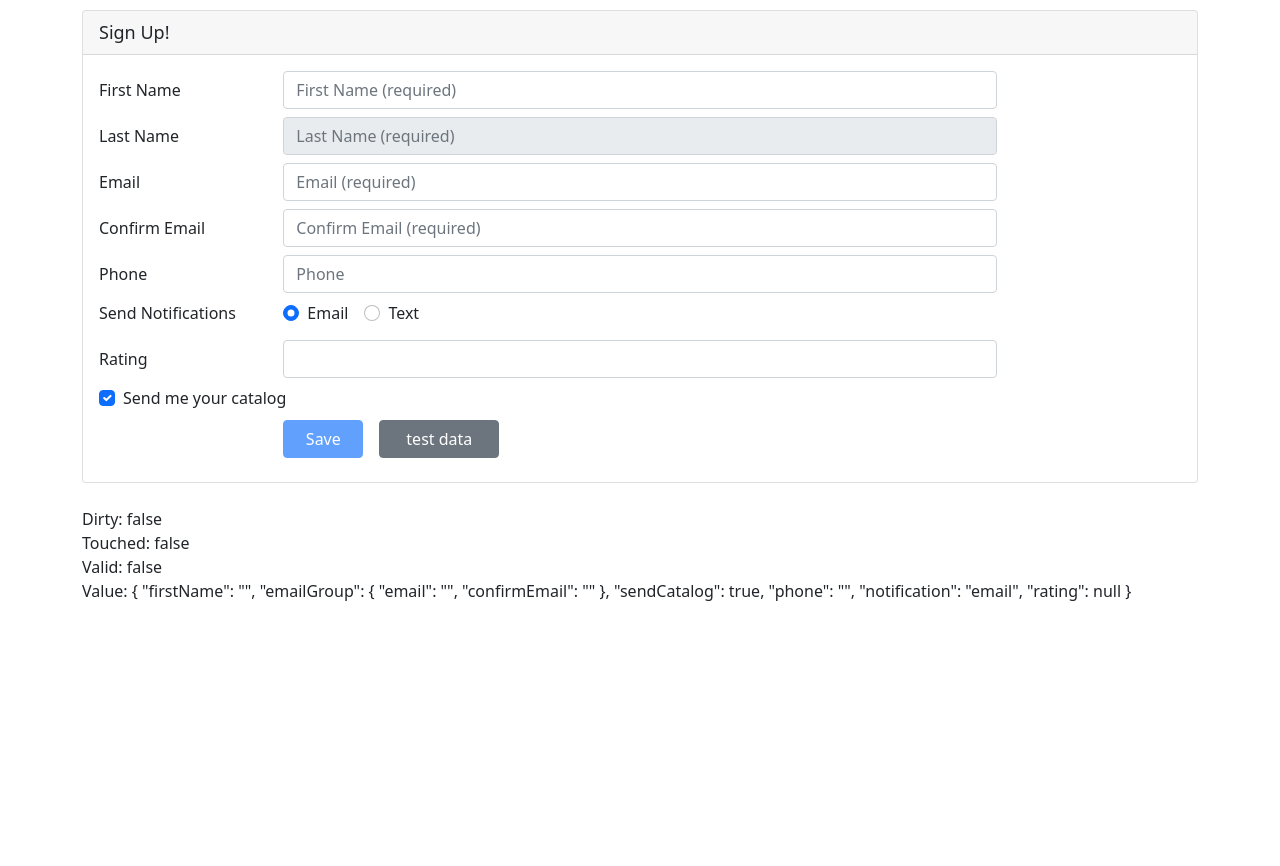
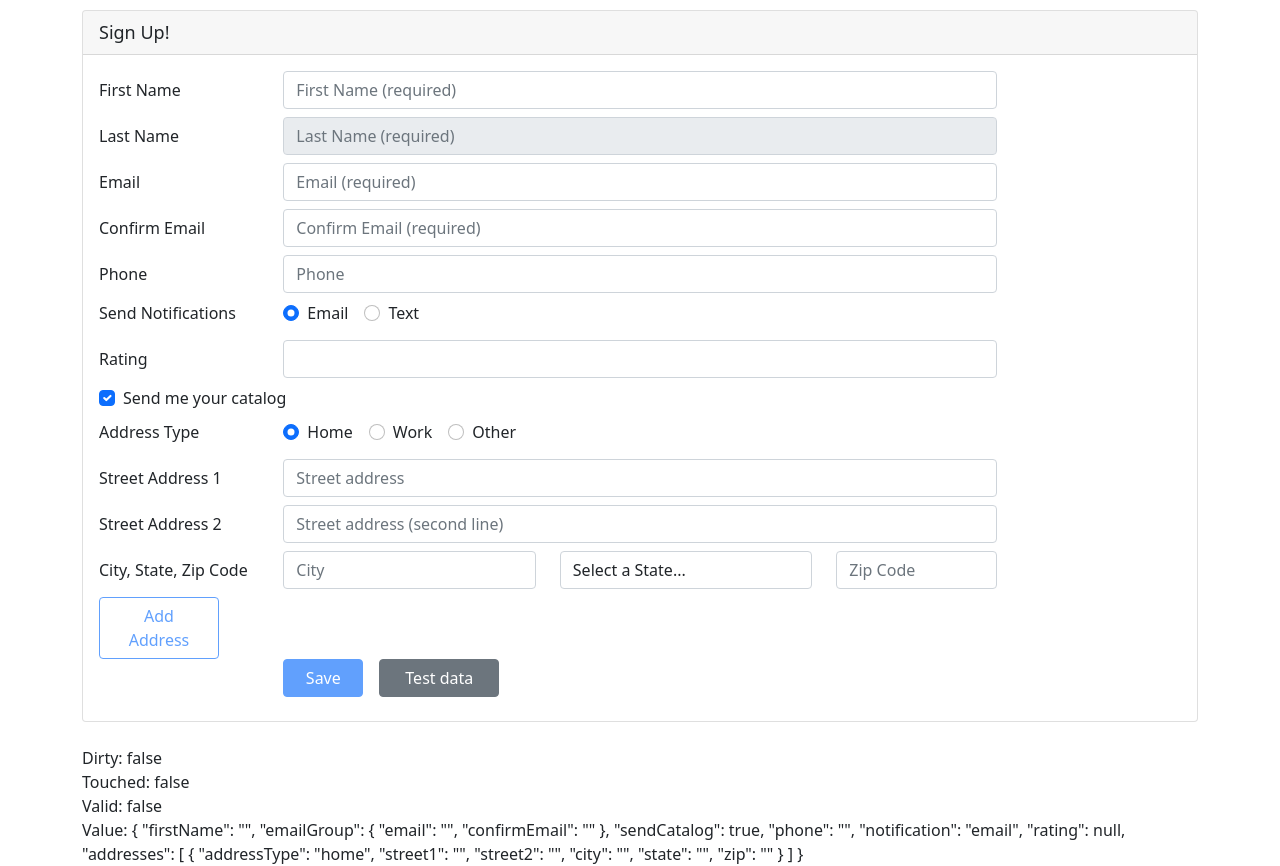
Before and after one commit to nadafathy99/angular-reactive-forms-, an Angular app: page / in a window 1280 px wide. Before the commit the page ends 800 px from the top, so only its background shows below. Built offline with nearby package versions, Linux system fonts and the light colour scheme.

Commit message:
watching on notification value, Duplicating addresses formGroup
Watching on formControl using valueChanges property.
Duplicating formGroup using formArray

```diff
--- a/src/app/customers-reactive/customers-reactive.component.html
+++ b/src/app/customers-reactive/customers-reactive.component.html
@@ -4,10 +4,10 @@
   </div>
 
   <div class="card-body">
-    <form novalidate
-          (ngSubmit)="save()"
+    <form (ngSubmit)="save()"
           [formGroup]="customerForm">
 
+      <!-- First Name -->
       <div class="form-group row mb-2">
         <label class="col-md-2 col-form-label"
                for="firstNameId">First Name</label>
@@ -29,6 +29,7 @@
         </div>
       </div>
 
+      <!-- Last Name -->
       <div class="form-group row mb-2">
         <label class="col-md-2 col-form-label"
                for="lastNameId">Last Name</label>
@@ -50,6 +51,7 @@
         </div>
       </div>
 
+      <!-- Email -->
       <div formGroupName="emailGroup">
         <div class="form-group row mb-2">
           <label class="col-md-2 col-form-label"
@@ -59,10 +61,11 @@
                    id="emailId"
                    type="email"
                    placeholder="Email (required)"
-                   formControlName="email" />
-            <!-- <span class="invalid-feedback">
+                   formControlName="email"
+                   [ngClass]="{'is-invalid':emailMessage}" />
+            <span class="invalid-feedback">
               {{ emailMessage }}
-            </span> -->
+            </span>
           </div>
         </div>
 
@@ -91,8 +94,7 @@
         </div>
       </div>
 
-
-
+      <!-- Phone -->
       <div class="form-group row mb-2">
         <label class="col-md-2 col-form-label"
                for="phoneId">Phone</label>
@@ -111,6 +113,7 @@
         </div>
       </div>
 
+      <!-- Notification -->
       <div class="form-group row mb-2">
         <label class="col-md-2 col-form-label pt-0">Send Notifications</label>
         <div class="col-md-8">
@@ -119,8 +122,7 @@
               <input class="form-check-input"
                      type="radio"
                      value="email"
-                     formControlName="notification"
-                     (click)="setNotification('email')">Email
+                     formControlName="notification">Email
             </label>
           </div>
           <div class="form-check form-check-inline">
@@ -128,13 +130,13 @@
               <input class="form-check-input"
                      type="radio"
                      value="text"
-                     formControlName="notification"
-                     (click)="setNotification('text')">Text
+                     formControlName="notification">Text
             </label>
           </div>
         </div>
       </div>
 
+      <!-- Rating -->
       <div class="form-group row mb-2">
         <label class="col-md-2 col-form-label"
                for="ratingId">Rating</label>
@@ -153,6 +155,8 @@
           </span>
         </div>
       </div>
+
+      <!-- Send Catalog -->
       <div class="form-group row mb-2">
         <div class="col-md-8">
           <div class="form-check">
@@ -166,85 +170,88 @@
         </div>
       </div>
 
-      <!-- <div *ngIf="customer.sendCatalog">
+      <div *ngIf="customerForm.get('sendCatalog')?.value">
+        <div formArrayName="addresses"
+             *ngFor="let address of addresses.controls; let i = index ">
+          <div [formGroupName]="i">
+            <!-- Address Type -->
             <div class="form-group row mb-2">
-          <label class="col-md-2 col-form-label pt-0">Address Type</label>
+              <!-- we can't bind to the for attribute directly because it has no associated DOM property. -->
+              <label class="col-md-2 col-form-label pt-0"
+                     for="{{'addressType1Id'+i}}">Address Type</label>
               <div class="col-md-8">
                 <div class="form-check form-check-inline">
                   <label class="form-check-label">
                     <input class="form-check-input"
-                       id="addressType1Id"
+                           id="{{'addressType1Id'+i}}"
                            type="radio"
                            value="home"
-                       [(ngModel)]="customer.addressType"
-                       name="addressType"> Home
+                           formControlName="addressType"> Home
                   </label>
                 </div>
                 <div class="form-check form-check-inline">
-              <label class="form-check-label">
+                  <label class="form-check-label"
+                         for="{{'addressType1Id'+i}}">
                     <input class="form-check-input"
-                       id="addressType1Id"
+                           id="{{'addressType1Id'+i}}"
                            type="radio"
                            value="work"
-                       [(ngModel)]="customer.addressType"
-                       name="addressType"> Work
+                           formControlName="addressType"> Work
                   </label>
                 </div>
                 <div class="form-check form-check-inline">
-              <label class="form-check-label">
+                  <label class="form-check-label"
+                         for="{{'addressType1Id'+i}}">
                     <input class="form-check-input"
-                       id="addressType1Id"
+                           id="{{'addressType1Id'+i}}"
                            type="radio"
                            value="other"
-                       [(ngModel)]="customer.addressType"
-                       name="addressType"> Other
+                           formControlName="addressType"> Other
                   </label>
                 </div>
               </div>
             </div>
 
+            <!-- Street1 -->
             <div class="form-group row mb-2">
               <label class="col-md-2 col-form-label"
-                 for="street1Id">Street Address 1</label>
+                     for="{{'street1Id'+i}}">Street Address 1</label>
               <div class="col-md-8">
                 <input class="form-control"
-                   id="street1Id"
+                       id="{{'street1Id'+i}}"
                        type="text"
                        placeholder="Street address"
-                   [(ngModel)]="customer.street1"
-                   name="street1">
+                       formControlName="street1">
               </div>
             </div>
 
+            <!-- Street2 -->
             <div class="form-group row mb-2">
               <label class="col-md-2 col-form-label"
-                 for="street2Id">Street Address 2</label>
+                     for="{{'street2Id'+i}}">Street Address 2</label>
               <div class="col-md-8">
                 <input class="form-control"
-                   id="street2Id"
+                       id="{{'street2Id'+i}}"
                        type="text"
                        placeholder="Street address (second line)"
-                   [(ngModel)]="customer.street2"
-                   name="street2">
+                       formControlName="street2">
               </div>
             </div>
 
+            <!-- City,State,Zip -->
             <div class="form-group row mb-2">
-          <label class="col-md-2 col-form-label"
-                 for="cityId">City, State, Zip Code</label>
+              <label class="col-md-2 col-form-label">City, State, Zip Code</label>
               <div class="col-md-3">
                 <input class="form-control"
                        id="cityId"
                        type="text"
                        placeholder="City"
-                   [(ngModel)]="customer.city"
-                   name="city">
+                       formControlName="city">
               </div>
               <div class="col-md-3">
                 <select class="form-control"
-                    id="stateId"
-                    [(ngModel)]="customer.state"
-                    name="state">
+                        formControlName="state"
+                        id="stateId">
                   <option value=""
                           disabled
                           selected
@@ -264,26 +271,32 @@
                        id="zipId"
                        type="number"
                        placeholder="Zip Code"
-                   [(ngModel)]="customer.zip"
-                   name="zip">
+                       formControlName="zip">
+              </div>
+
             </div>
           </div>
-      </div> -->
+        </div>
+        <button class="btn btn-outline-primary"
+                type="button"
+                style="width:120px"
+                (click)="addAddress()"
+                [disabled]="addresses.invalid"> Add Address
+        </button>
+      </div>
 
       <div class="form-group row mb-2">
-        <div class="offset-md-2 col-md-4">
+        <div class="offset-md-2 col-md-6">
           <button class="btn btn-primary me-3"
                   type="submit"
                   style="width:80px"
                   [title]="customerForm.valid ? 'Save your entered data' : 'Disabled until the form data is valid'"
-                  [disabled]="!customerForm.valid">
-            Save
+                  [disabled]="!customerForm.valid"> Save
           </button>
-          <button class="btn btn-secondary"
+          <button class="btn btn-secondary me-3"
                   type="button"
                   style="width:120px"
-                  (click)="populate()">
-            test data
+                  (click)="populate()"> Test data
           </button>
         </div>
       </div>
--- a/src/app/customers-reactive/customers-reactive.component.ts
+++ b/src/app/customers-reactive/customers-reactive.component.ts
@@ -1,5 +1,6 @@
 import { Component, OnInit } from '@angular/core';
-import { AbstractControl, FormBuilder, FormControl, FormGroup, ValidatorFn, Validators } from '@angular/forms';
+import { AbstractControl, FormArray, FormBuilder, FormGroup, ValidatorFn, Validators } from '@angular/forms';
+import { debounceTime } from 'rxjs/operators';
 import { Customer } from './customer';
 
 function emailMatcher(c: AbstractControl) : {[key:string]:boolean}|null {
@@ -29,7 +30,17 @@ function checkRange (min:number, max: number): ValidatorFn{
 export class CustomersReactiveComponent implements OnInit {
 
   customer = new Customer();
-  customerForm = this.fb.group({
+  customerForm!:FormGroup;
+  emailMessage!:string;
+  private validationMessages :any = {
+    required:'Email is required',
+    email: 'Please enter a valid email',
+  }
+
+  constructor(private fb: FormBuilder) { }
+
+  ngOnInit(): void {
+    this.customerForm = this.fb.group({
       firstName: ['',[Validators.required,Validators.minLength(3)]],
       lastName: {value:'', disabled:true},
       emailGroup : this.fb.group({
@@ -39,11 +50,18 @@ export class CustomersReactiveComponent implements OnInit {
       sendCatalog: true,
       phone: '',
       notification: 'email',
-    rating: [null, checkRange(1,5)]
+      rating: [null, checkRange(1,5)],
+      addresses: this.fb.array([this.buildAddress()]),
     })
-  constructor(private fb: FormBuilder) { }
 
-  ngOnInit(): void {
+    // By using a watcher to change the validation, we no longer rely on the HTML to notify us of changes to the input element.
+    const notificationControl= this.customerForm.get('notification');
+    notificationControl?.valueChanges.subscribe((change)=> this.setNotification(change));
+
+    const emailControl = this.customerForm.get('email');
+    emailControl?.valueChanges.pipe(
+      debounceTime(1000),
+    ) .subscribe(()=> this.setMessage(emailControl));
   }
 
   save(): void {
@@ -51,17 +69,13 @@ export class CustomersReactiveComponent implements OnInit {
     console.log('Saved: ' + JSON.stringify(this.customerForm?.value));
   }
 
-  /**
-   * setValue vs. patchValue
-   * setValue : set values to ALL form controls, otherwise, ERROR
-   * patchVlue: set values to specific form controls
-   */
   populate() {
     this.customerForm.patchValue({
       firstName: 'nada',
       lastName: 'ahmed',
     })
   }
+
   setNotification(notify:string){
     const phoneControl = this.customerForm.get('phone')
     if (notify=== 'text'){
@@ -72,4 +86,31 @@ export class CustomersReactiveComponent implements OnInit {
     }
     phoneControl?.updateValueAndValidity();
   }
+
+  setMessage(c:AbstractControl){
+    this.emailMessage='';
+    if ((c.touched||c.dirty) && c.errors){
+      this.emailMessage= Object.keys(c.errors).map((key)=>this.validationMessages[key]).join('') as string
     }
+  }
+
+  buildAddress():FormGroup{
+    return this.fb.group({
+      addressType: 'home',
+      street1:['',Validators.required],
+      street2:['',Validators.required],
+      city:[''],
+      state:[''],
+      zip:[''],
+    })
+  }
+
+  get addresses():FormArray{
+    // we use a cast operator here to cast it to the desired type; otherwise, the type is an AbstractControl.
+    return <FormArray> this.customerForm.get('addresses');
+  }
+
+  addAddress(){
+    this.addresses.push(this.buildAddress());
+  }
+}
```
Lines whose indentation alone changed are shown as unchanged.
